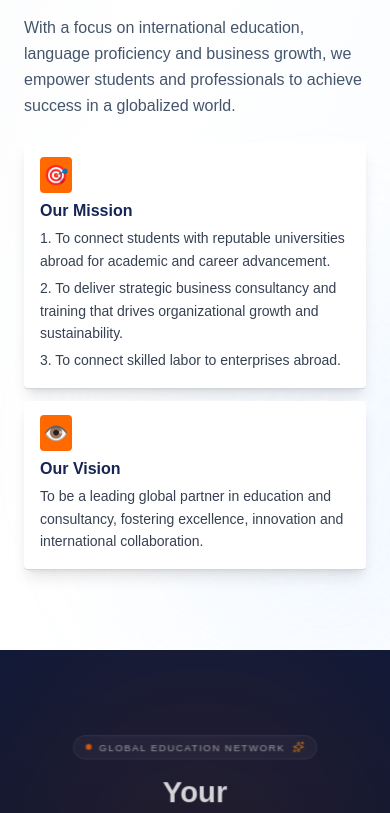
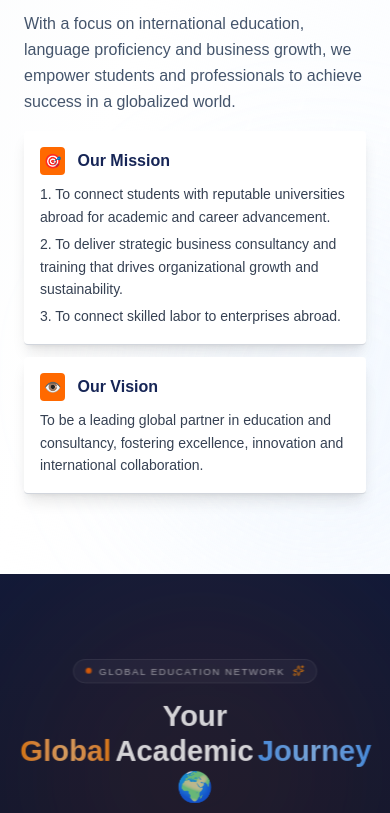
Before and after one commit to Seifuddin/josrobridge, a Next.js app: page / in a window 390 px wide. Shown: the part 1763-2576 px from the top of the page. Built offline with nearby package versions, Linux system fonts and the light colour scheme.

Commit message:
added improvements

```diff
--- a/components/About.jsx
+++ b/components/About.jsx
@@ -115,7 +115,7 @@
           initial="hidden"
           animate={isInView ? "visible" : "hidden"}
           variants={containerVariants}
-          className="grid lg:grid-cols-2 gap-12 lg:gap-16 items-start"
+          className="grid lg:grid-cols-2 gap-12 lg:gap-7 items-start"
         >
           {/* LEFT COLUMN - Now has the image (swapped from right) */}
           <motion.div variants={itemVariants} className="relativeorder-1 lg:order-2">
@@ -245,13 +245,13 @@
             </motion.div>
 
              {/* Description */}
-            <motion.div variants={itemVariants} className="space-y-3">
+            <motion.div variants={itemVariants} className="space-y-2">
               <p className="text-slate-600 text-smmd:text-base leading-relaxed">
                 Josro Bridge International Limited is an education and consultancy
                 firm committed to building bridges of opportunities for individuals
                 and organizations.
               </p>
-              <p className="md:hidden text-slate-600 text-smmd:text-base leading-relaxed">
+              <p className="mdhidden text-slate-600 text-smmd:text-base leading-relaxed">
                 With a focus on international education, language proficiency and
                 business growth, we empower students and professionals to achieve
                 success in a globalized world.
@@ -259,18 +259,19 @@
             </motion.div>
 
             {/* MISSION & VISION - Replacing the three small cards */}
-            <div className="grid grid-cols-1 sm:grid-cols-2 gap-3 pt-2">
+            <div className="grid grid-cols-1 sm:grid-cols-2 gap-3 pt2">
               {/* Mission Card */}
               <motion.div
                 variants={itemVariants}
                 whileHover={{ y: -3 }}
                 className="group p-4 border-b border-gray-300 rounded bg-white bggradient-to-br from-orange-500 to-orange-600 shadow-lg hover:shadow-xl transition-all duration-300"
               >
-                <div className="w-8 h-8 rounded-lg bg-white/20 backdrop-blur-sm flex items-center justify-center mb-2">
-                  <span className="text-xl bg-orange-500 p-1 rounded text-white">🎯</span>
-                </div>
-                <h4 className="textxs font-bold text-blue-950">Our Mission</h4>
-                <p className="text-sm text-gray-700 mt-1 leading-relaxed">
+                <div className="relative flex items-center gap-3">
+              <span className="text-sm bg-orange-500 p-1 rounded text-white">🎯</span>
+          <h4 className="font-bold text-blue-950">Our Mission</h4>
+          </div>
+
+                <p className="mt-2 text-sm text-gray-700 mt-1 leading-relaxed">
                   1. To connect students with reputable universities abroad for academic
                   and career advancement.
                 </p>
@@ -289,11 +290,11 @@
                 whileHover={{ y: -3 }}
                 className="group p-4 border-b border-gray-300 rounded bg-white gradient-to-br from-blue-600 to-blue-700 shadow-lg hover:shadow-xl transition-all duration-300"
               >
-                <div className="w-8 h-8 rounded-lg bg-white/20 backdrop-blur-sm flex items-center justify-center mb-2">
-                  <span className="text-xl bg-orange-500 p-1 rounded text-white">👁️</span>
-                </div>
-                <h4 className="textxs font-bold text-blue-950">Our Vision</h4>
-                <p className="text-sm text-gray-700 mt-1 leading-relaxed">
+                <div className="relative flex items-center gap-3">
+               <span className="text-sm bg-orange-500 p-1 rounded text-white">👁️</span>
+          <h4 className="font-bold text-blue-950">Our Vision</h4>
+          </div>
+                <p className="mt-2 text-sm text-gray-700 mt-1 leading-relaxed">
                   To be a leading global partner in education and consultancy,
                   fostering excellence, innovation and international collaboration.
                 </p>
--- a/components/Action.jsx
+++ b/components/Action.jsx
@@ -13,7 +13,7 @@
 
 export default function EliteCTA() {
   return (
-    <section className="relative py-16 md:py-24 overflow-hidden">
+    <section className="relative py-14 md:py-20 overflow-hidden">
       {/* Background Image */}
       <div className="absolute inset-0">
         <Image
@@ -39,10 +39,10 @@
           whileInView={{ opacity: 1, y: 0 }}
           viewport={{ once: true }}
           transition={{ duration: 0.4 }}
-          className="inline-flex items-center gap-2 bg-white/10 backdrop-blur-sm px-4 py-1.5 rounded-full border border-white/20 text-orange-400 text-xs uppercase tracking-[0.2em] mb-6"
+          className="inline-flex items-center gap-2 bg-white/10 backdrop-blur-sm px-4 py-1.5 rounded-full border border-white/20 text-orange-400 text-xs uppercasetracking-[0.2em] mb-4"
         >
-          <Globe size={14} />
-          Global Education Access
+          <Globe size={12} />
+          Take Action
         </motion.div>
 
         {/* Heading */}
@@ -53,16 +53,14 @@
           transition={{ duration: 0.5 }}
         >
           <h2 className="text-3xl md:text-4xl lg:text-4xl font-bold text-white leading-tight">
-            Your Future Abroad Starts With
-            <span className="block text-transparent bg-clip-text bg-gradient-to-r from-orange-400 to-orange-300">
-              The Right Guidance
+            Ready to start
+            <span className="pl-2 text-transparent bg-clip-text bg-gradient-to-r from-orange-400 to-orange-300">
+             your journey?
             </span>
           </h2>
 
           <p className="text-white/80 text-base md:text-lg max-w-2xl mx-auto mt-4 leading-relaxed">
-            We connect ambitious students to internationally recognized
-            universities, training programs, and global career opportunities
-            that transform lives.
+            Your Future Abroad Starts With The Right Guidance. Transform Yor Future Today. Sky is the Limit.
           </p>
         </motion.div>
 
@@ -94,7 +92,7 @@
             <div className="mt-6 flex items-center justify-center gap-3">
               <a
                 href="/contacts"
-                className="wfull px-4 flex items-center justify-center gap-2 bg-orange-500 text-white font-semibold py-2 rounded -xl hover:bg-orange-600 transition"
+                className="wfull px-4 flex items-center justify-center gap-2 bg-orange-500 text-white font-semibold py-2 rounded-full hover:bg-orange-600 transition"
               >
                 Start Application
                 <ArrowRight size={18} />
@@ -104,7 +102,7 @@
                 href="https://wa.me/254720823950"
                 target="_blank"
                 rel="noopener noreferrer"
-                className="wfull px-4 flex items-center justify-center gap-2 border border-orange-400/40 text-orange-300 py-2 rounded -xl hover:bg-orange-500/10 transition"
+                className="wfull px-4 flex items-center justify-center gap-2 bg-white text-orange-500 py-2 rounded-full hover:bg-orange-500/10 transition"
               >
                 Talk to an Advisor
               </a>
--- a/components/Footer.jsx
+++ b/components/Footer.jsx
@@ -32,7 +32,7 @@
                 alt="Josro Bridge Logo"
                 width={45}
                 height={45}
-                className="rounded-md"
+                className="rounded p-1 bg-gray-50"
               />
 
               <div>
--- a/components/Why.jsx
+++ b/components/Why.jsx
@@ -158,7 +158,7 @@
               </p>
 
               {/* Stats Mini Grid */}
-              <div className="grid grid-cols-3 gap-3 mt-6">
+              <div className="hidden gridgrid-cols-3 gap-3 mt-6">
                 {stats.map((stat, i) => (
                   <div
                     key={i}
@@ -240,7 +240,7 @@
           </motion.div>
 
           {/* RIGHT COLUMN - Points */}
-          <motion.div variants={itemVariants} className="lg:col-span-4 space-y-4">
+          <motion.div variants={itemVariants} className="lg:col-span-4 space-y-3">
             {points.map((item, i) => {
               const Icon = item.icon;
               const colors = colorMap[item.color];
@@ -251,9 +251,9 @@
                   variants={itemVariants}
                   custom={i}
                   className={`
-                    group relative p-3 rounded-2xl
-                    bg-white
-                    border border-gray-100
+                    group relative pb-2 px-2 rounded-md
+                    bgwhite
+                    border-b border-gray-100
                     ${colors.hover}
                     shadow-sm hover:shadow-lg
                     transition-all duration-300
@@ -261,16 +261,16 @@
                   `}
                 >
                   {/* Hover Glow */}
-                  <div className="absolute inset-0 rounded-2xl opacity-0 group-hover:opacity-100 transition-opacity duration-500">
-                    <div className={`absolute inset-0 rounded-2xl bg-gradient-to-r ${colors.gradient} blur-xl opacity-10`} />
+                  <div className="absolute inset-0 rounded-md opacity-0 group-hover:opacity-100 transition-opacity duration-500">
+                    <div className={`absolute inset-0 rounded-md bg-gradient-to-r ${colors.gradient} blur-xl opacity-10`} />
                   </div>
 
                   <div className="relative flex gap-4">
                     {/* Icon Container */}
                     <div className={`
-                      flex-shrink-0 w-12 h-12
+                      flex-shrink-0 w-7 h-7
                       ${colors.bg}
-                      rounded-xl
+                      rounded
                       flex items-center justify-center
                       group-hover:scale-110
                       transition-transform duration-300
@@ -312,7 +312,7 @@
           initial={{ opacity: 0, y: 20 }}
           animate={inView ? { opacity: 1, y: 0 } : {}}
           transition={{ duration: 0.6, delay: 0.6 }}
-          className="mt-8 text-center"
+          className="hidden mt-8 text-center"
         >
           <div className="inline-flex items-center gap-6 px-8 py-3 rounded-full bg-gradient-to-r from-blue-50 to-orange-50 border border-gray-200 shadow-sm">
             <span className="text-base text-gray-700">
```
